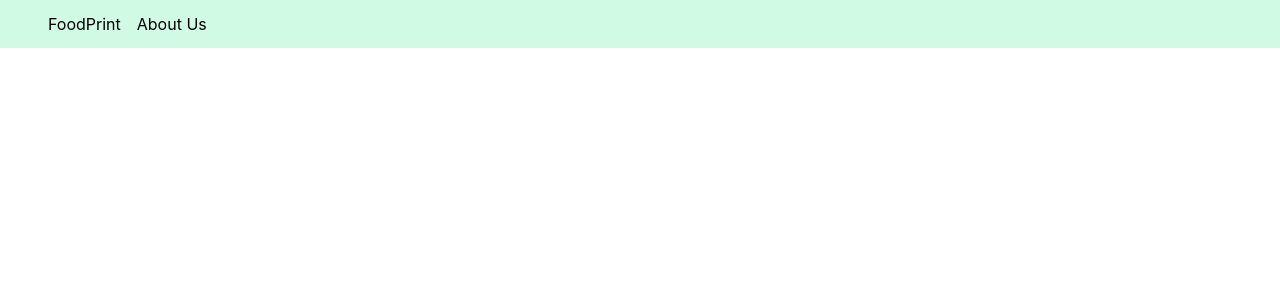
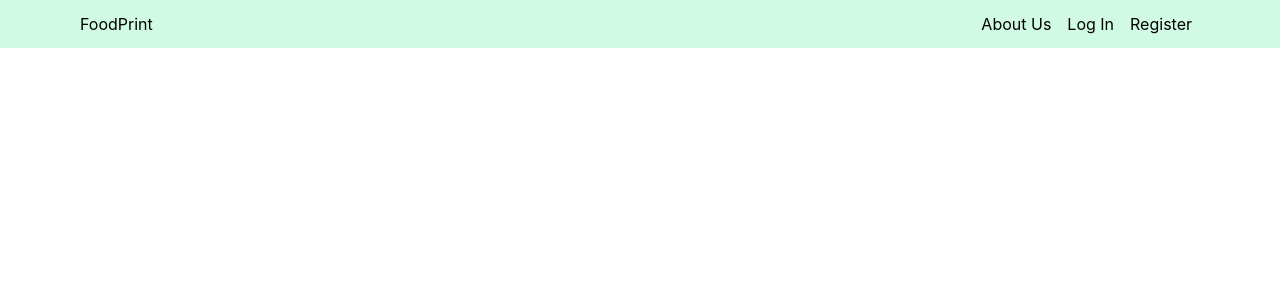
Before and after one commit to cs203g2t10/foodprint-frontend, a React (Create React App) app: page / in a window 1280 px wide. Shown: the top 300 px of the page. Built offline with nearby package versions, Linux system fonts and the light colour scheme.

Commit message:
header update

```diff
--- a/src/components/Header.js
+++ b/src/components/Header.js
@@ -1,14 +1,18 @@
 import React from 'react'
-import {Link} from 'react-router-dom'
+import { Link } from 'react-router-dom'
 
 const Header = () => {
     return (
         <header>
             <nav>
-                <div className="flex gap-2 align-middle bg-green-100 ">
-                    <div className="grid grid-cols-2 gap-x-4 ml-12 my-3">
+                <div className="flex gap-2 bg-green-100 ">
+                    <div className="grid grid-cols-2 mx-20 my-3 w-full h-full">
                         <div className=""><Link to='/home'>FoodPrint</Link></div>
-                        <div className="justify-right"><Link to='/about'>About Us</Link></div>
+                        <div className="justify-self-end ">
+                            <Link to='/about' className="mx-2">About Us</Link>
+                            <Link to='/login' className="mx-2">Log In</Link>
+                            <Link to='/register' className="mx-2">Register</Link>
+                        </div>
                     </div>
                 </div>
             </nav>
```
